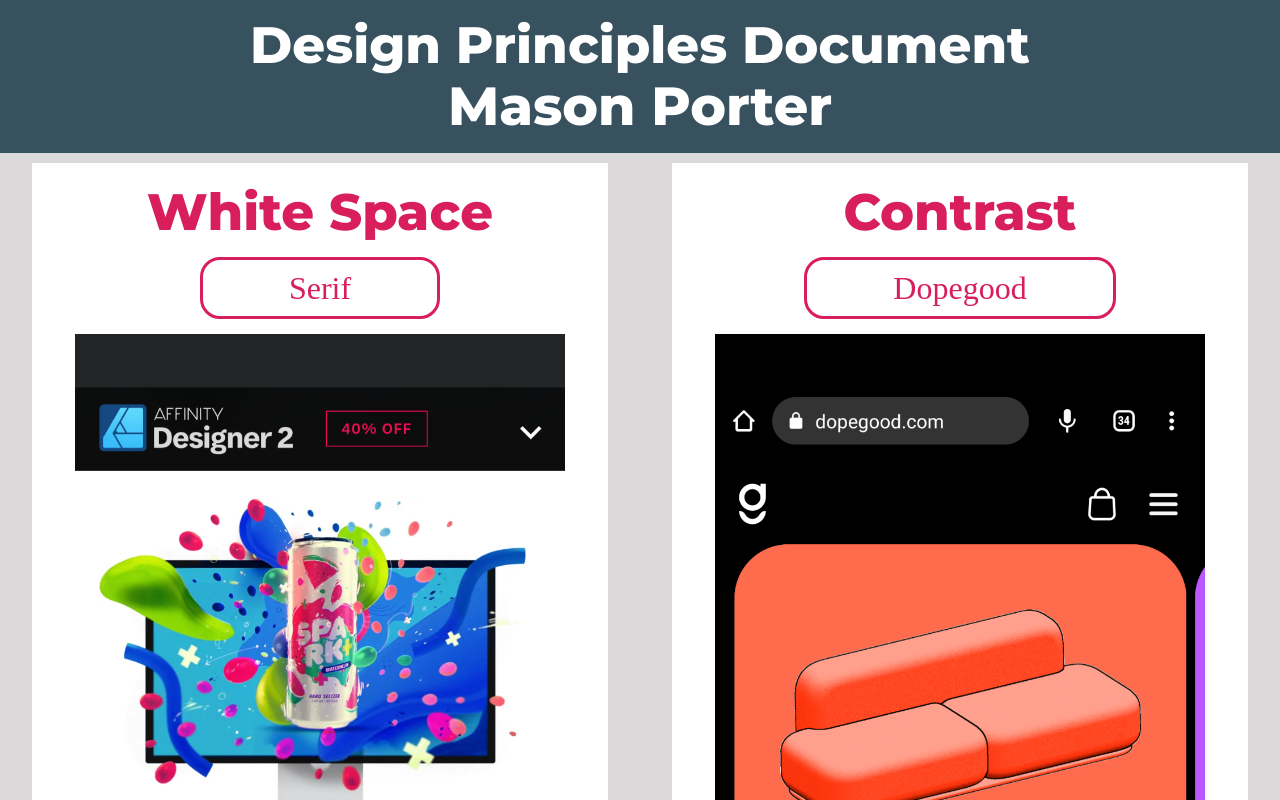
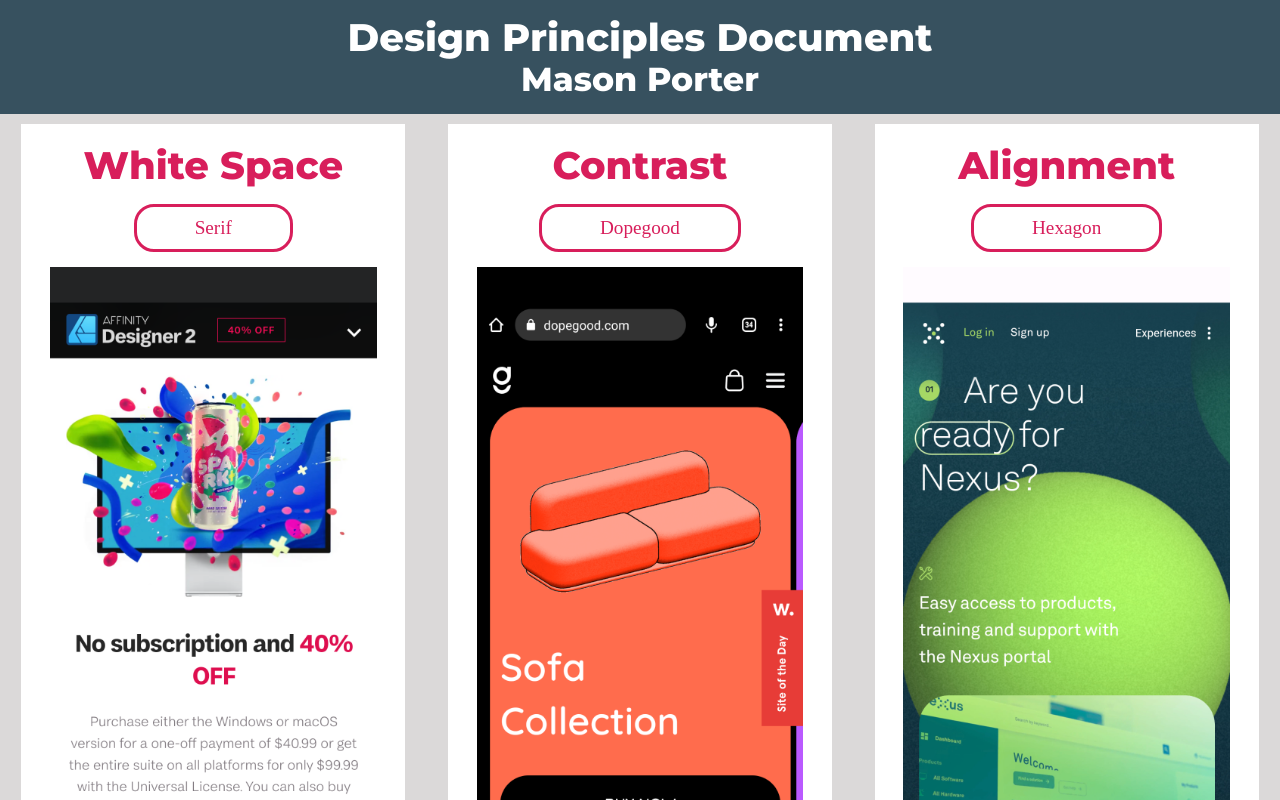
Before and after one commit to MasonPorter/WDD230-Storage, a plain HTML site: page Lesson2/design-principles.html in a window 1280 px wide. Shown: the top 800 px of the page. Drawn offline with Linux system fonts and the light colour scheme; a web font is replaced by a local one.

Commit message:
Push #13
>Completed All Components

```diff
--- a/Lesson2/styles/large.css
+++ b/Lesson2/styles/large.css
@@ -0,0 +1,74 @@
+@media screen and (min-width: 1200px) {
+
+    header h1 {
+        font-size: 3vw;
+        font-weight: 800;
+        font-family: 'Montserrat', sans-serif;
+        color: white;
+        text-align: center;
+    }
+
+    header h2 {
+        font-size: 2.6vw;
+        font-weight: 800;
+        font-family: 'Montserrat', sans-serif;
+        color: white;
+        text-align: center;
+    }
+
+    main {
+        display: grid;
+        grid-template-columns: 1fr 1fr 1fr;
+    }
+
+    a {
+        font-family: 'Source Serif Pro', serif;
+        font-size: 1.5vw;
+        margin: 15px 0px;
+        border: 3px solid #D81E5B;
+        border-radius: 20px;
+        color: #D81E5B;
+        padding: 10px 15%;
+        text-align: center;
+        text-decoration: none;
+        display: inline-block;
+    }
+
+    a:hover, a:active {
+        background-color: #EB6F99;
+        border: 3px solid #EB6F99;
+        color: white;
+      }
+
+      .white-space h3 {
+        padding-top: 20px;
+        font-family: 'Montserrat', sans-serif;
+        font-size: 3vw;
+        font-weight: 800;
+        color: #D81E5B;
+    }
+
+    .contrast h3 {
+        padding-top: 20px;
+        font-family: 'Montserrat', sans-serif;
+        font-size: 3vw;
+        font-weight: 800;
+        color: #D81E5B;
+    }
+
+    .alignment h3 {
+        padding-top: 20px;
+        font-family: 'Montserrat', sans-serif;
+        font-size: 3vw;
+        font-weight: 800;
+        color: #D81E5B;
+    }
+
+    footer h3 {
+        font-size: 1.6vw;
+        color: white;
+        text-align: center;
+        font-family: 'Montserrat', sans-serif;
+        font-weight: 600;
+    }
+}
--- a/Lesson2/styles/medium.css
+++ b/Lesson2/styles/medium.css
@@ -14,7 +14,7 @@ header h1 {
 }
 
 header h2 {
-    font-size: 4.2vw;
+    font-size: 3.6vw;
     font-weight: 800;
     font-family: 'Montserrat', sans-serif;
     color: white;
```
